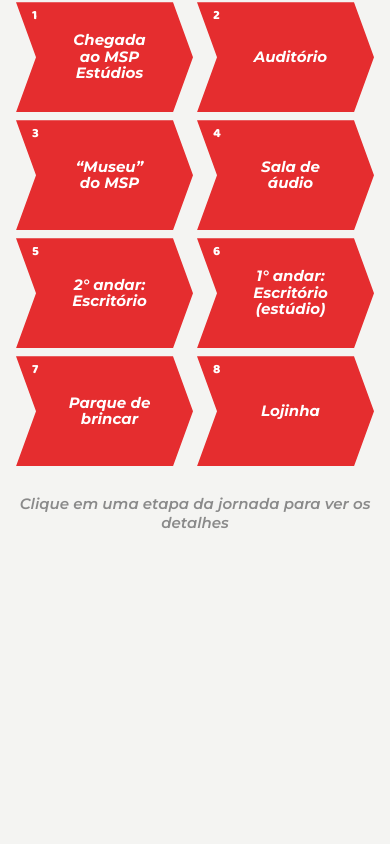
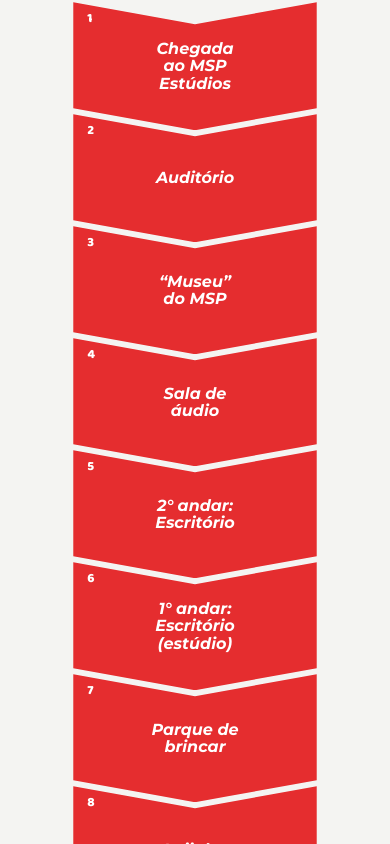
Before and after one commit to camilagrillosm/jornadadoconsumidoratualmsp, a plain HTML site: page index.html in a window 390 px wide. Shown: the part 221-1065 px from the top of the page. Before the commit the page ends 844 px from the top, so only its background shows below. Drawn offline with Linux system fonts and the light colour scheme.

Commit message:
Setas em coluna vertical, apontando para baixo, no celular
Co-Authored-By: Claude Opus 5.5 <noreply@anthropic.com>
Claude-Session: https://claude.ai/code/session_016jabGssqdx5USQXuCsQXVW

```diff
--- a/index.html
+++ b/index.html
@@ -5,8 +5,8 @@
   <meta name="viewport" content="width=device-width, initial-scale=1">
   <title>Jornada Atual da Visita</title>
   <link rel="preload" href="assets/fonts/baloo-2-latin-800-normal.woff2" as="font" type="font/woff2" crossorigin>
-  <link rel="stylesheet" href="fonts.css?v=6">
-  <link rel="stylesheet" href="styles.css?v=6">
+  <link rel="stylesheet" href="fonts.css?v=7">
+  <link rel="stylesheet" href="styles.css?v=7">
 </head>
 <body>
   <header class="topo">
@@ -28,6 +28,6 @@
   </div>
 
   <script src="conteudo.js"></script>
-  <script src="app.js?v=6"></script>
+  <script src="app.js?v=7"></script>
 </body>
 </html>
--- a/styles.css
+++ b/styles.css
@@ -258,7 +258,18 @@ button:focus-visible { outline: 3px solid var(--borda-modal); outline-offset: 3p
   .topo { padding-top: 16px; }
   .logo-espm { height: 24px; }
   .logo-msp { height: 26px; }
-  .jornada li { flex: 1 1 calc(50% - 4px); }
+  /* celular: setas empilhadas apontando para baixo, uma encaixada na outra */
+  .jornada { --dente: 22px; flex-direction: column; align-items: center; gap: 0; }
+  .jornada li { flex: none; width: min(250px, 68%); }
+  .jornada li + li { margin-top: calc(var(--dente) * -1 + 6px); }
+  .seta {
+    height: 128px;
+    font-size: 16px;
+    padding: var(--dente) 16px;
+    clip-path: polygon(0 0, 50% var(--dente), 100% 0, 100% calc(100% - var(--dente)), 50% 100%, 0 calc(100% - var(--dente)));
+  }
+  .seta:hover { transform: none; }
+  .seta-numero { top: 10px; left: 14px; }
   .etapa-topo { padding-top: 32px; }
   .opcao { min-height: 64px; }
   .modal-fundo { padding-top: 90px; }
```
